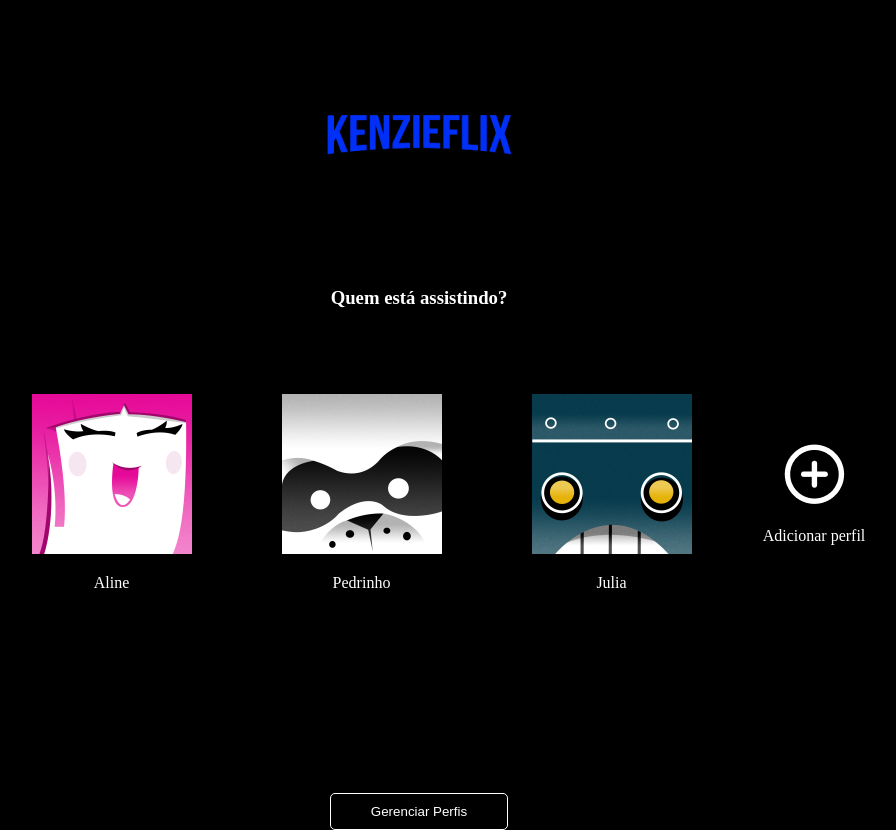
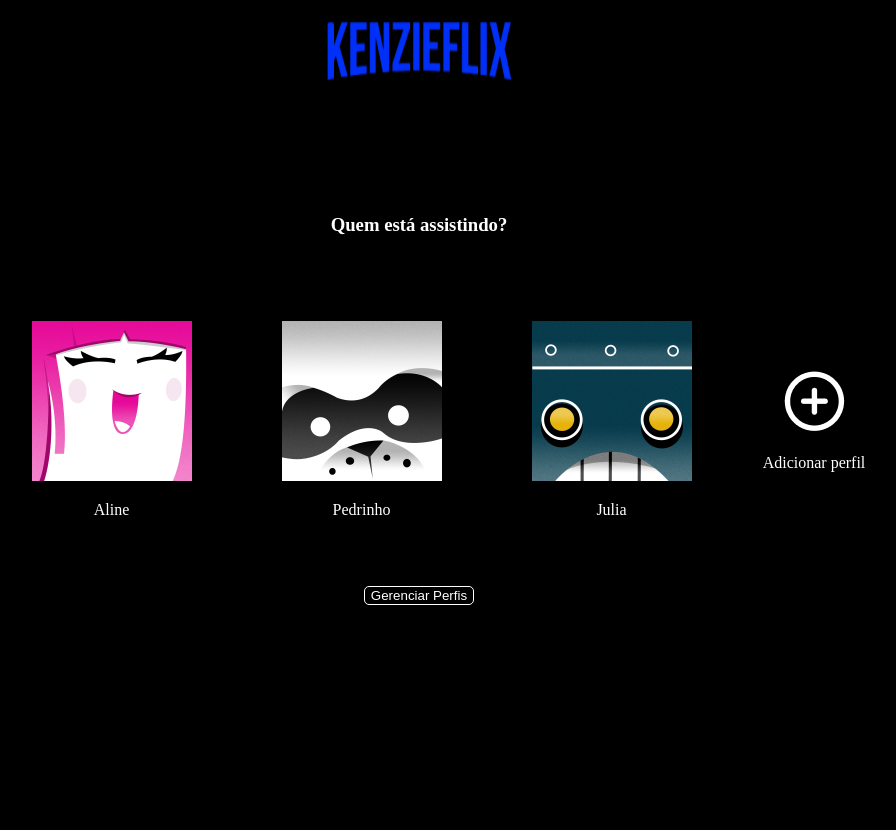
Before and after one commit to Kenzie-Academy-Brasil-Developers/M1-S2-Kenzieflix-wagner840, a plain HTML site: page index.html in a window 1280 px wide. Shown: the whole page, without its empty margins (221-1117 px from the left). After the commit the page ends 800 px from the top, so only its background shows below. Drawn offline with Linux system fonts and the light colour scheme.

Commit message:
Correção

```diff
--- a/style.css
+++ b/style.css
@@ -30,7 +30,6 @@ body{
     display: flex;
     justify-content: center;
 background-color: rgb(0, 0, 0);
-padding-top: 100PX;
 
 }
 
@@ -41,7 +40,6 @@ padding-top: 100PX;
     align-items: center;
     display: flex;
     flex-direction: column;
-    margin-top: 100px;
 }
 
 .users ul{
@@ -52,7 +50,6 @@ padding-top: 100PX;
     height: 300px;
 width: 100%;
     text-align: center;
-    margin-bottom: 150px;
 
 
 
@@ -77,7 +74,6 @@ button{
     background-color: black;
     display: flex;
     justify-content: space-around;
-    padding: 10px 40px 10px 40px;
     border-radius: 5px;
     border: 1px solid white;
 }
```
